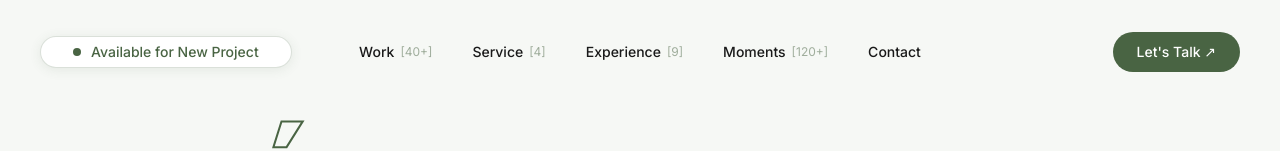
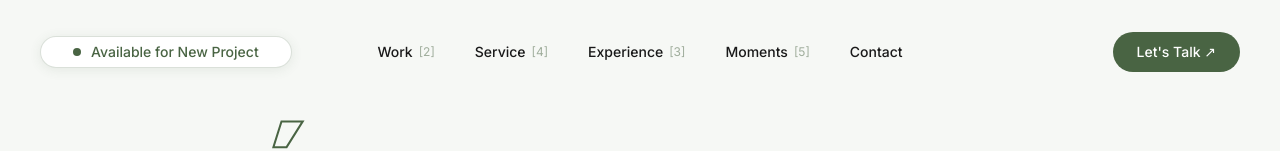
Before and after one commit to Marcio-Carvalho27/portifolio, a Next.js app: page / in a window 1280 px wide. Shown: the top 151 px of the page. Built offline with nearby package versions, Linux system fonts and the light colour scheme.

Commit message:
fix: corrigindo nos numeros na nav

```diff
--- a/src/components/hero/Hero.tsx
+++ b/src/components/hero/Hero.tsx
@@ -5,10 +5,10 @@ import { useEffect, useRef } from "react";
 import { LiaLinkedinIn, LiaGithub } from "react-icons/lia";
 
 const navItems = [
-  { label: "Work", count: 40 },
+  { label: "Work", count: 2 },
   { label: "Service", count: 4 },
-  { label: "Experience", count: 9 },
-  { label: "Moments", count: 120 },
+  { label: "Experience", count: 3 },
+  { label: "Moments", count: 5 },
   { label: "Contact", count: null },
 ];
 
```
